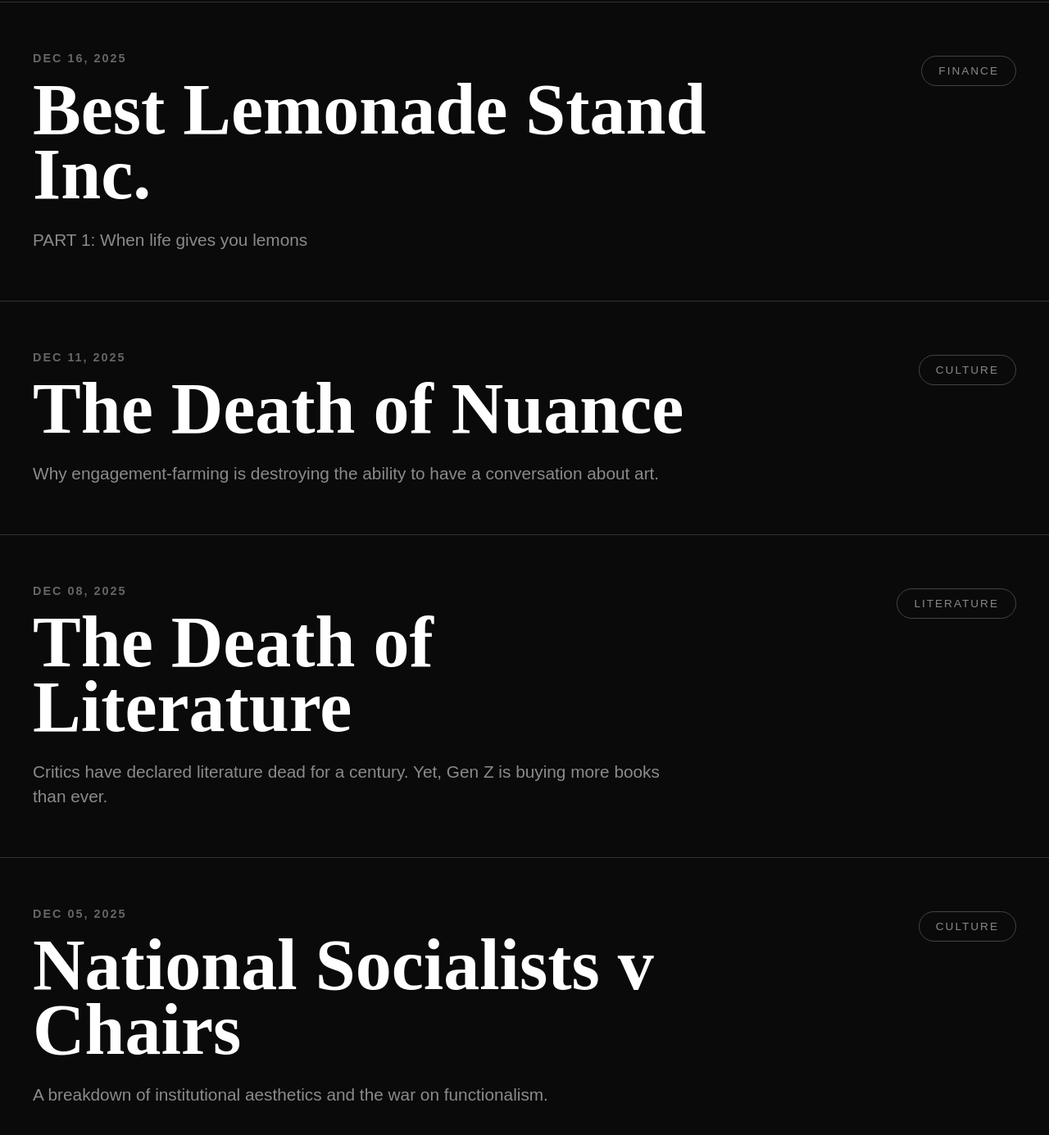
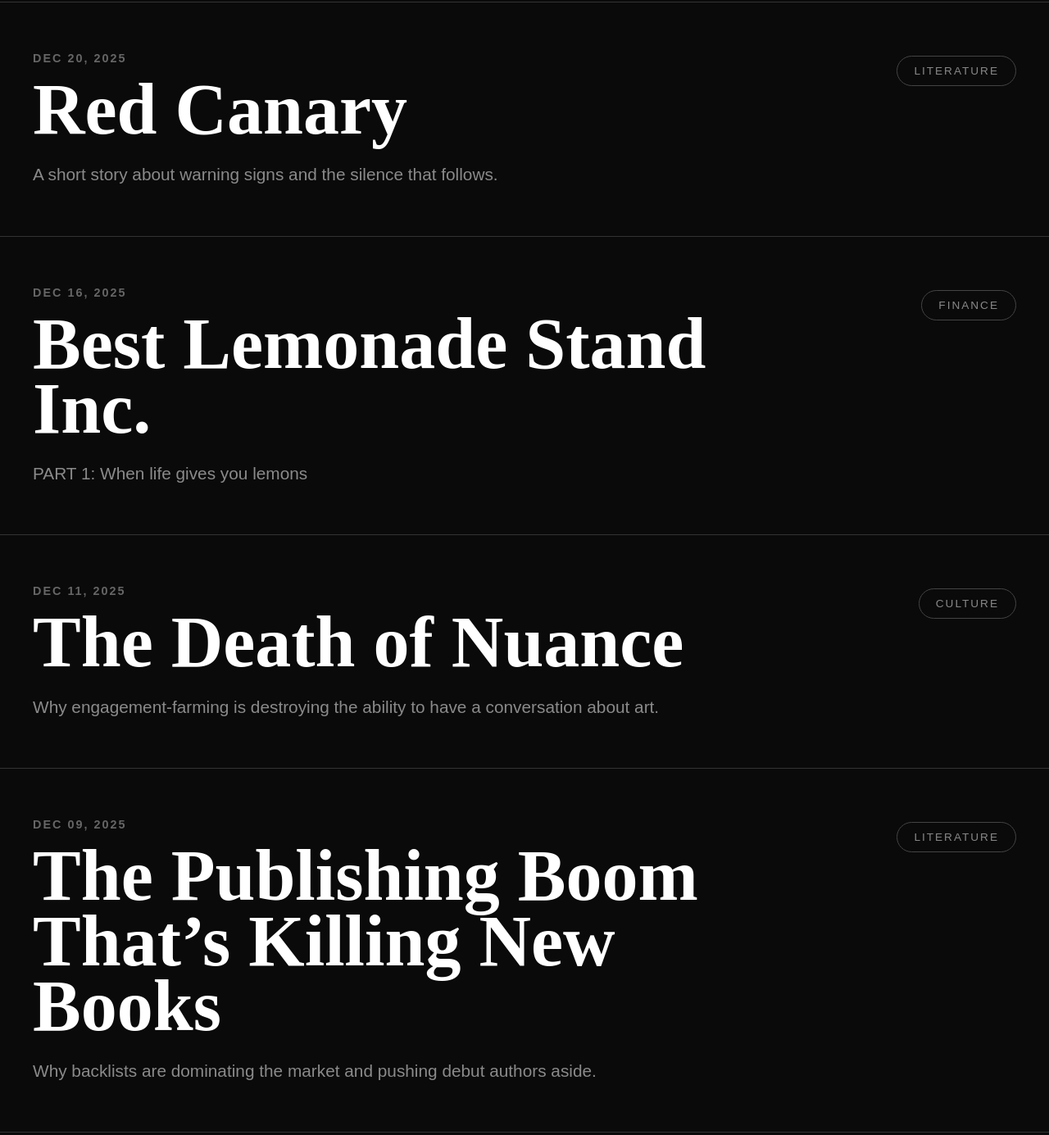
Before and after one commit to EliasGrove/fbmpub, a plain HTML site: page blog.html in a window 1280 px wide. Shown: the part 961-2346 px from the top of the page at 82% size. Drawn offline with Linux system fonts and the light colour scheme; a web font is replaced by a local one.

Commit message:
Update blog.html

```diff
--- a/blog.html
+++ b/blog.html
@@ -476,6 +476,15 @@
             </div>
         </a>
 
+        <a href="red-canary.html" class="blog-row" data-category="literature">
+            <div class="entry-content">
+                <span class="entry-date">Dec 20, 2025</span>
+                <h2 class="entry-title">Red Canary</h2>
+                <p class="entry-excerpt">A short story about warning signs and the silence that follows.</p>
+            </div>
+            <div class="entry-meta"><span class="meta-pill">Literature</span></div>
+        </a>
+
         <a href="BLS-1.html" class="blog-row" data-category="finance">
             <div class="entry-content">
                 <span class="entry-date">Dec 16, 2025</span>
@@ -492,6 +501,15 @@
                 <p class="entry-excerpt">Why engagement-farming is destroying the ability to have a conversation about art.</p>
             </div>
             <div class="entry-meta"><span class="meta-pill">Culture</span></div>
+        </a>
+
+        <a href="publishing-boom.html" class="blog-row" data-category="literature">
+            <div class="entry-content">
+                <span class="entry-date">Dec 09, 2025</span>
+                <h2 class="entry-title">The Publishing Boom That’s Killing New Books</h2>
+                <p class="entry-excerpt">Why backlists are dominating the market and pushing debut authors aside.</p>
+            </div>
+            <div class="entry-meta"><span class="meta-pill">Literature</span></div>
         </a>
 
         <a href="blog-death-of-literature" class="blog-row" data-category="literature">
```
